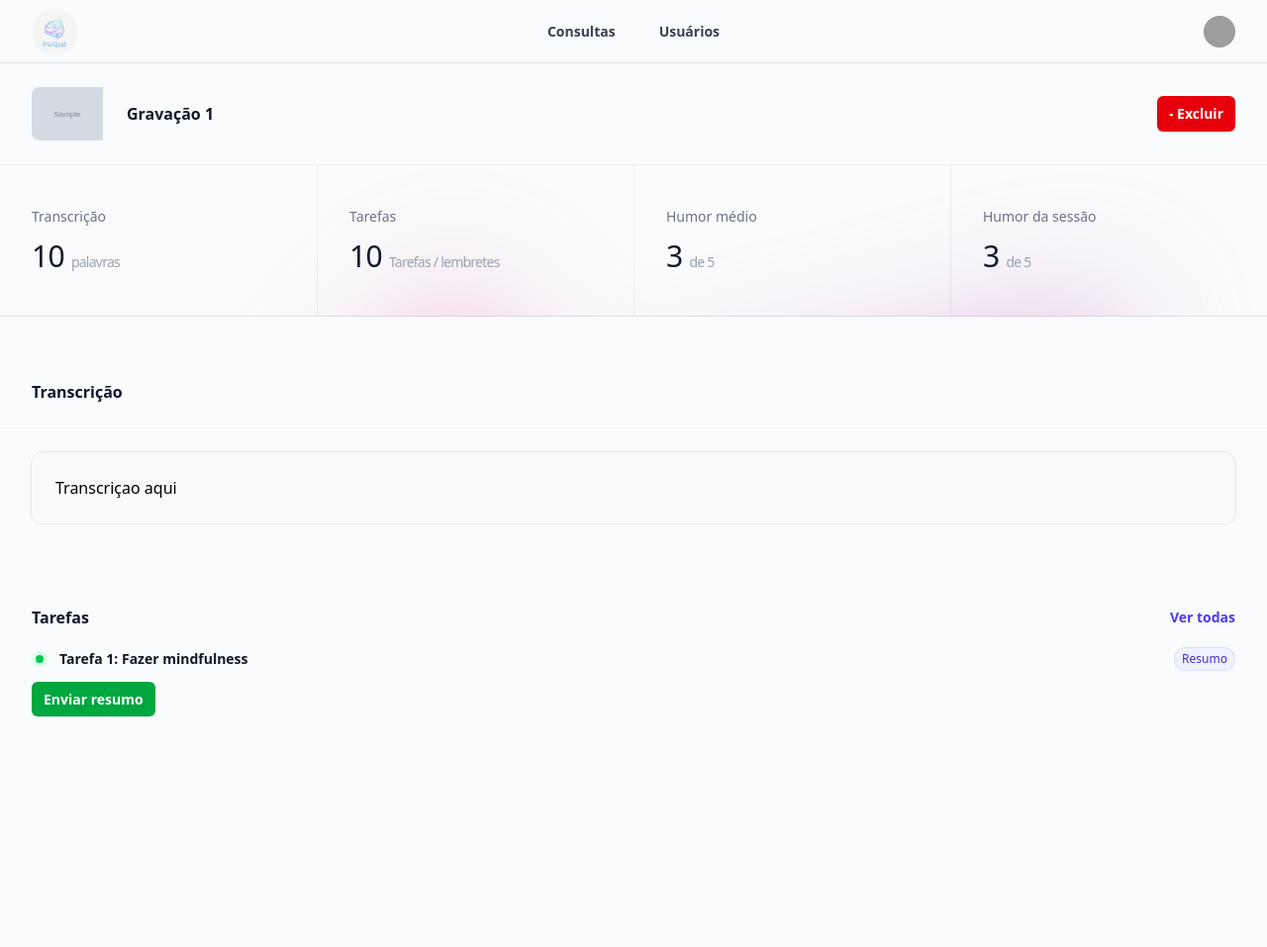
After one commit to viniciusandrade/Django-IA-Psicologia, a Django app: template consultas/templates/gravacao.html in a window 1280 px wide. The commit adds this page. Shown: the top 957 px of the page at 99% size. Run offline with Django 5.2, Linux system fonts and the light colour scheme; the template is opened without the code that fills it: most values are stand-ins (such as "Sample title", 1, 10 or a date in 2020); grey boxes marked "Sample" are stand-in pictures; data that the repository does not hold is empty; grey boxes are pictures that could not be loaded.

Commit message:
feat: record detail page

```diff
--- a/consultas/templates/consultas.html
+++ b/consultas/templates/consultas.html
@@ -77,7 +77,7 @@
                                 {% for gravacao in gravacoes %}
                                     <tr class="even:bg-gray-50">
                                         <td class="py-4 pr-3 pl-4 text-sm font-medium whitespace-nowrap text-gray-900 sm:pl-3">
-                                            <a href="">{{ gravacao.video.name }}</a>
+                                            <a href="{% url 'gravacao' gravacao.id %}">{{ gravacao.video.name }}</a>
                                         </td>
                                         <td class="px-3 py-4 text-sm whitespace-nowrap text-gray-500">{{ gravacao.data }}</td>
                                         <td class="px-3 py-4 text-sm whitespace-nowrap">
--- /dev/null
+++ b/consultas/templates/gravacao.html
@@ -0,0 +1,194 @@
+{% extends "base.html" %} {% load static %} {% block 'body' %}
+<header
+  class="absolute inset-x-0 top-0 z-50 flex h-16 border-b border-gray-900/10"
+>
+  <div
+    class="mx-auto flex w-full max-w-7xl items-center justify-between px-4 sm:px-6 lg:px-8"
+  >
+    <div class="flex flex-1 items-center gap-x-6">
+      <img src="{% static 'logo.png' %}" alt="PsiQuê" class="h-12 w-auto" />
+    </div>
+    <nav
+      class="hidden md:flex md:gap-x-11 md:text-sm/6 md:font-semibold md:text-gray-700"
+    >
+      <a href="#">Consultas</a>
+      <a href="#">Usuários</a>
+    </nav>
+    <div class="flex flex-1 items-center justify-end gap-x-8">
+      <a href="#" class="-m-1.5 p-1.5">
+        <span class="sr-only">Seu perfil</span>
+        <img
+          src="https://images.unsplash.com/photo-1472099645785-5658abf4ff4e?ixlib=rb-1.2.1&ixid=eyJhcHBfaWQiOjEyMDd9&auto=format&fit=facearea&facepad=2&w=256&h=256&q=80"
+          alt=""
+          class="size-8 rounded-full bg-gray-100 outline -outline-offset-1 outline-black/5"
+        />
+      </a>
+    </div>
+  </div>
+</header>
+<main>
+  <div class="relative isolate overflow-hidden pt-16">
+    <!-- Secondary navigation -->
+    <header class="pt-6 pb-4 sm:pb-6">
+      <div
+        class="mx-auto flex max-w-7xl flex-wrap items-center gap-6 px-4 sm:flex-nowrap sm:px-6 lg:px-8"
+      >
+        <a href="{% url 'consultas' gravacao.paciente.id  %}"
+          ><img
+            class="object-cover w-full rounded-t-lg h-18 md:h-auto md:w-18 md:rounded-none md:rounded-s-lg"
+            src="{{ gravacao.paciente.foto.url }}"
+            alt=""
+        /></a>
+        <h1 class="text-base/7 font-semibold text-gray-900">Gravação 1</h1>
+        <a
+          href="#"
+          class="ml-auto flex items-center gap-x-1 rounded-md bg-red-600 px-3 py-2 text-sm font-semibold text-white shadow-xs hover:bg-red-500 focus-visible:outline-2 focus-visible:outline-offset-2 focus-visible:outline-indigo-600"
+        >
+          - Excluir
+        </a>
+      </div>
+    </header>
+    <!-- Stats -->
+    <div
+      class="border-b border-b-gray-900/10 lg:border-t lg:border-t-gray-900/5"
+    >
+      <dl
+        class="mx-auto grid max-w-7xl grid-cols-1 sm:grid-cols-2 lg:grid-cols-4 lg:px-2 xl:px-0"
+      >
+        <div
+          class="flex flex-wrap items-baseline justify-between gap-x-4 gap-y-2 border-t border-gray-900/5 px-4 py-10 sm:px-6 lg:border-t-0 xl:px-8"
+        >
+          <dt class="text-sm/6 font-medium text-gray-500">Transcrição</dt>
+          <dd
+            class="w-full flex-none text-3xl/10 font-medium tracking-tight text-gray-900"
+          >
+            10 <span class="text-sm text-gray-400">palavras</span>
+          </dd>
+        </div>
+        <div
+          class="flex flex-wrap items-baseline justify-between gap-x-4 gap-y-2 border-t border-gray-900/5 px-4 py-10 sm:border-l sm:px-6 lg:border-t-0 xl:px-8"
+        >
+          <dt class="text-sm/6 font-medium text-gray-500">Tarefas</dt>
+          <dd
+            class="w-full flex-none text-3xl/10 font-medium tracking-tight text-gray-900"
+          >
+            10 <span class="text-sm text-gray-400">Tarefas / lembretes</span>
+          </dd>
+        </div>
+        <div
+          class="flex flex-wrap items-baseline justify-between gap-x-4 gap-y-2 border-t border-gray-900/5 px-4 py-10 sm:px-6 lg:border-t-0 lg:border-l xl:px-8"
+        >
+          <dt class="text-sm/6 font-medium text-gray-500">Humor médio</dt>
+          <dd
+            class="w-full flex-none text-3xl/10 font-medium tracking-tight text-gray-900"
+          >
+            3 <span class="text-sm text-gray-400">de 5</span>
+          </dd>
+        </div>
+        <div
+          class="flex flex-wrap items-baseline justify-between gap-x-4 gap-y-2 border-t border-gray-900/5 px-4 py-10 sm:border-l sm:px-6 lg:border-t-0 xl:px-8"
+        >
+          <dt class="text-sm/6 font-medium text-gray-500">Humor da sessão</dt>
+          <dd
+            class="w-full flex-none text-3xl/10 font-medium tracking-tight text-gray-900"
+          >
+            3 <span class="text-sm text-gray-400">de 5</span>
+          </dd>
+        </div>
+      </dl>
+    </div>
+    <div
+      aria-hidden="true"
+      class="absolute top-full left-0 -z-10 mt-96 origin-top-left translate-y-40 -rotate-90 transform-gpu opacity-20 blur-3xl sm:left-1/2 sm:-mt-10 sm:-ml-96 sm:translate-y-0 sm:rotate-0 sm:opacity-50"
+    >
+      <div
+        style="
+          clip-path: polygon(
+            100% 38.5%,
+            82.6% 100%,
+            60.2% 37.7%,
+            52.4% 32.1%,
+            47.5% 41.8%,
+            45.2% 65.6%,
+            27.5% 23.4%,
+            0.1% 35.3%,
+            17.9% 0%,
+            27.7% 23.4%,
+            76.2% 2.5%,
+            74.2% 56%,
+            100% 38.5%
+          );
+        "
+        class="aspect-1154/678 w-288.5 bg-linear-to-br from-[#FF80B5] to-[#9089FC]"
+      ></div>
+    </div>
+  </div>
+  <div class="space-y-16 py-16 xl:space-y-20">
+    <!-- Recent activity table -->
+    <div>
+      <div class="mx-auto max-w-7xl px-4 sm:px-6 lg:px-8">
+        <h2
+          class="mx-auto max-w-2xl text-base font-semibold text-gray-900 lg:mx-0 lg:max-w-none"
+        >
+          Transcrição
+        </h2>
+      </div>
+      <div class="mt-6 overflow-hidden border-t border-gray-100">
+        <div class="mx-auto max-w-7xl px-4 sm:px-6 lg:px-8">
+          <div class="mx-auto mt-6 max-w-2xl lg:mx-0 lg:max-w-none">
+            <div class="overflow-hidden rounded-xl outline outline-gray-200">
+              <div
+                class="flex items-center gap-x-4 border-b border-gray-900/5 bg-gray-50 p-6"
+              >
+                Transcriçao aqui
+              </div>
+            </div>
+          </div>
+        </div>
+      </div>
+    </div>
+    <!-- Recent client list-->
+    <div class="mx-auto max-w-7xl px-4 sm:px-6 lg:px-8">
+      <div class="mx-auto max-w-2xl lg:mx-0 lg:max-w-none">
+        <div class="flex items-center justify-between">
+          <h2 class="text-base/7 font-semibold text-gray-900">Tarefas</h2>
+          <a
+            href="#"
+            class="text-sm/6 font-semibold text-indigo-600 hover:text-indigo-500"
+            >Ver todas</a
+          >
+        </div>
+        <ul role="list" class="divide-y divide-gray-100">
+          <li class="relative flex items-center space-x-4 py-4">
+            <div class="min-w-0 flex-auto">
+              <div class="flex items-center gap-x-3">
+                <div
+                  class="flex-none rounded-full bg-green-100 p-1 text-green-500"
+                >
+                  <div class="size-2 rounded-full bg-current"></div>
+                </div>
+                <h2 class="min-w-0 text-sm/6 font-semibold text-gray-900">
+                  <a href="#" class="flex gap-x-2"
+                    >Tarefa 1: Fazer mindfulness</a
+                  >
+                </h2>
+              </div>
+            </div>
+            <div
+              class="flex-none rounded-full bg-indigo-50 px-2 py-1 text-xs font-medium text-indigo-700 inset-ring inset-ring-indigo-700/10"
+            >
+              Resumo
+            </div>
+          </li>
+        </ul>
+      </div>
+      <a
+        href=""
+        class="ml-auto cursor-pointer items-center gap-x-1 rounded-md bg-green-600 px-3 py-2 text-sm font-semibold text-white shadow-xs hover:bg-green-500 focus-visible:outline-2 focus-visible:outline-offset-2 focus-visible:outline-indigo-600"
+      >
+        Enviar resumo
+      </a>
+    </div>
+  </div>
+</main>
+{% endblock 'body' %}
--- a/consultas/urls.py
+++ b/consultas/urls.py
@@ -4,6 +4,7 @@ from . import views
 
 urlpatterns = [
     path('<int:id>/', views.consultas, name='consultas'),
+     path('gravacao/<int:id>', views.gravacao, name='gravacao'),
 ]
 
 # Create your views here.
--- a/consultas/views.py
+++ b/consultas/views.py
@@ -23,3 +23,7 @@ def consultas(request, id):
         gravacao.save()
 
         return redirect(reverse('consultas', kwargs={'id': id}))
+
+def gravacao(request, id):
+    gravacao = get_object_or_404(Gravacoes, id=id)
+    return render(request, 'gravacao.html', {'gravacao': gravacao})
```
Also changed, not shown: requirements.txt (added, +68 -0 lines), README.md (added).
